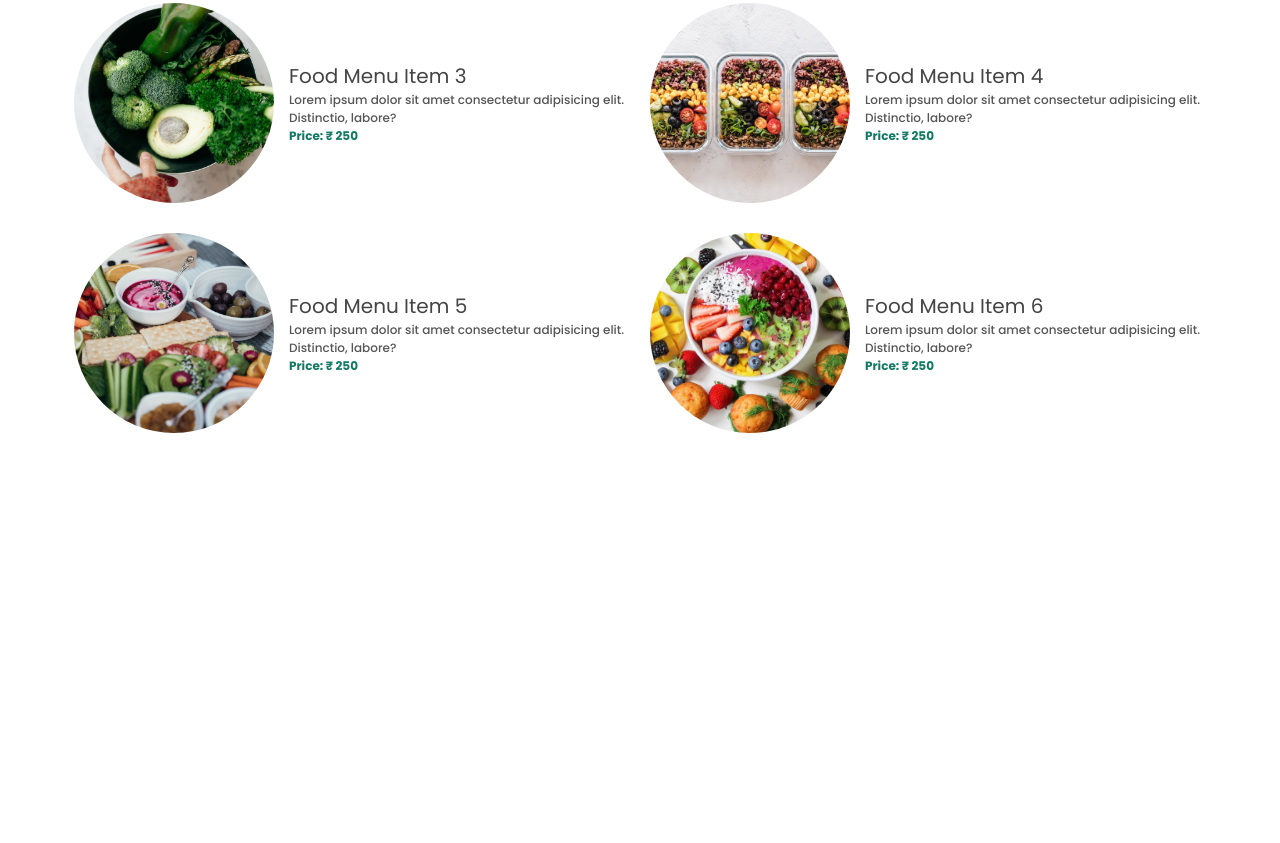
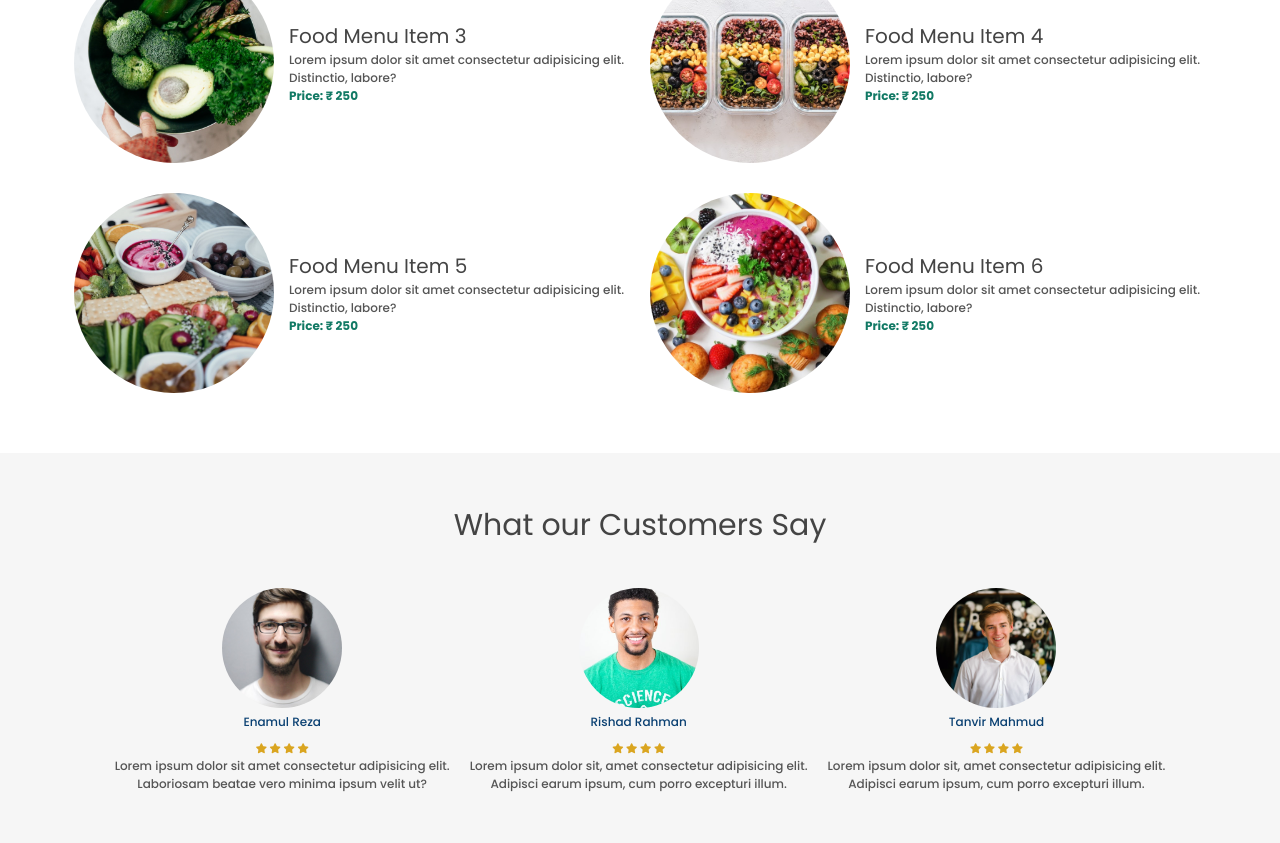
Before and after one commit to Belal-hossainn/foodie, a plain HTML site: page index.html in a window 1280 px wide. Shown: the part 1780-2623 px from the top of the page. Before the commit the page ends 2273 px from the top, so only its background shows below. Drawn offline with Linux system fonts and the light colour scheme.

Commit message:
testimonial section complete

```diff
--- a/index.html
+++ b/index.html
@@ -144,5 +144,70 @@
              </div>
         </div>
     </section>
+    <section id="testimonials">
+        <h2 class="testimonial-title">What our Customers Say</h2>
+        <div class="testimonial-container container">
+
+            <div class="testimonial-box">
+                <div class="customer-info">
+                    <div class="customer-image">
+                        <img src="./images/male-photo1.jpg" alt="">
+                    </div>
+                    <div class="customer-name">
+                        <p>Enamul Reza</p>
+                    </div>
+                </div>
+                <div class="rating">
+                  <span class="fa fa-star"></span>
+                  <span class="fa fa-star"></span>
+                  <span class="fa fa-star"></span>
+                  <span class="fa fa-star"></span>
+                </div>
+                <div class="testimonial-text">
+                    <p>Lorem ipsum dolor sit amet consectetur adipisicing elit. <br> Laboriosam beatae vero minima ipsum velit ut?</p>
+                </div>
+            </div>
+            <div class="testimonial-box">
+                <div class="customer-info">
+                    <div class="customer-image">
+                        <img src="./images/male-photo2.jpg" alt="">
+                    </div>
+                    <div class="customer-name">
+                        <p>Rishad Rahman</p>
+                    </div>
+                </div>
+                <div class="rating">
+                  <span class="fa fa-star"></span>
+                  <span class="fa fa-star"></span>
+                  <span class="fa fa-star"></span>
+                  <span class="fa fa-star"></span>
+                </div>
+                <div class="testimonial-text">
+                    <p>Lorem ipsum dolor sit, amet consectetur adipisicing elit. <br> Adipisci earum ipsum, cum porro excepturi illum.
+                    </p>
+                </div>
+            </div>
+            <div class="testimonial-box">
+                <div class="customer-info">
+                    <div class="customer-image">
+                        <img src="./images/male-photo3.jpg" alt="">
+                    </div>
+                    <div class="customer-name">
+                        <p>Tanvir Mahmud</p>
+                    </div>
+                </div>
+                <div class="rating">
+                  <span class="fa fa-star"></span>
+                  <span class="fa fa-star"></span>
+                  <span class="fa fa-star"></span>
+                  <span class="fa fa-star"></span>
+                </div>
+                <div class="testimonial-text">
+                    <p>Lorem ipsum dolor sit, amet consectetur adipisicing elit. <br> Adipisci earum ipsum, cum porro excepturi illum.
+                    </p>
+                </div>
+            </div>
+        </div>
+    </section>
 </body>
 </html>
--- a/style.css
+++ b/style.css
@@ -160,7 +160,7 @@ body{
 
 /* food section  styling ////////*/
 #food{
-    padding: 5rem 0 10rem 0;
+    padding: 5rem 0 5rem 0;
 }
 #food h2{
     text-align:center;
@@ -172,12 +172,12 @@ body{
 }
 .food-container{
     display: flex;
-
-    justify-content: space-between;
+    flex-wrap: wrap;
+    justify-content: space-evenly;
 }
 .image-container img{
     display: flex;
-    width: 100%;
+    max-width: 350px;
     max-height: 300px;
     border-radius: 10px;
     margin: auto;
@@ -185,7 +185,7 @@ body{
     object-position: center;
 }
 .image-container{
-    margin: 0 1rem;
+    margin: 1rem 1rem;
     position: relative;
 }
 .image-content{
@@ -278,3 +278,56 @@ body{
     color: #117964;
     font-weight: 700;
 }
+
+/* testimonial section  styling ////////*/
+#testimonials{
+    background-color: rgba(230, 230, 230, 0.363);
+    padding: 4rem 0;
+}
+.testimonial-container{
+    display: flex;
+    flex-wrap: wrap;
+    justify-content:center;
+    align-items: center;
+}
+.testimonial-title{
+    margin-top:1rem;
+    margin-bottom:3rem;
+    text-align: center;
+    font-size: 3rem;
+    font-weight: 400;
+    color: #444;
+}
+.testimonial-box{
+    text-align: center;
+    margin: 1rem;
+    padding: auto;
+}
+.customer-image img{
+    display:block;
+    width:120px;
+    height:120px;
+    border-radius:50%;
+    object-fit: cover;
+    object-position: center;
+    margin: auto;
+}
+.customer-name{
+        margin-top:.5rem;
+        text-align: center;
+        font-size:1.2rem;
+        font-weight:500;
+        color:rgb(10, 64, 114);
+
+
+}
+.rating{
+    color:goldenrod;
+    margin-top:10px;
+}
+.testimonial-text{
+    font-size:1.2rem;
+    color: #555;
+    font-weight:500;
+
+}
```
